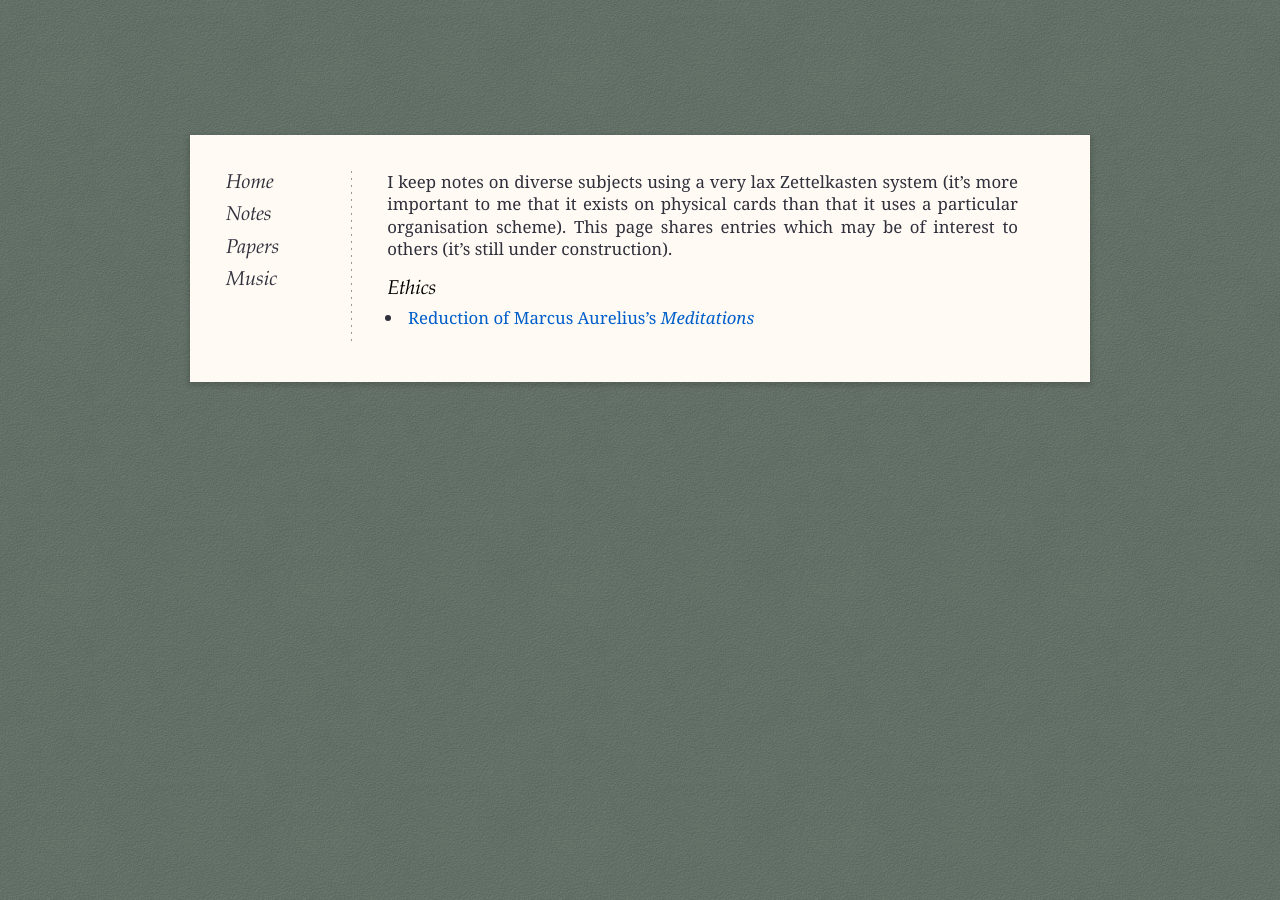
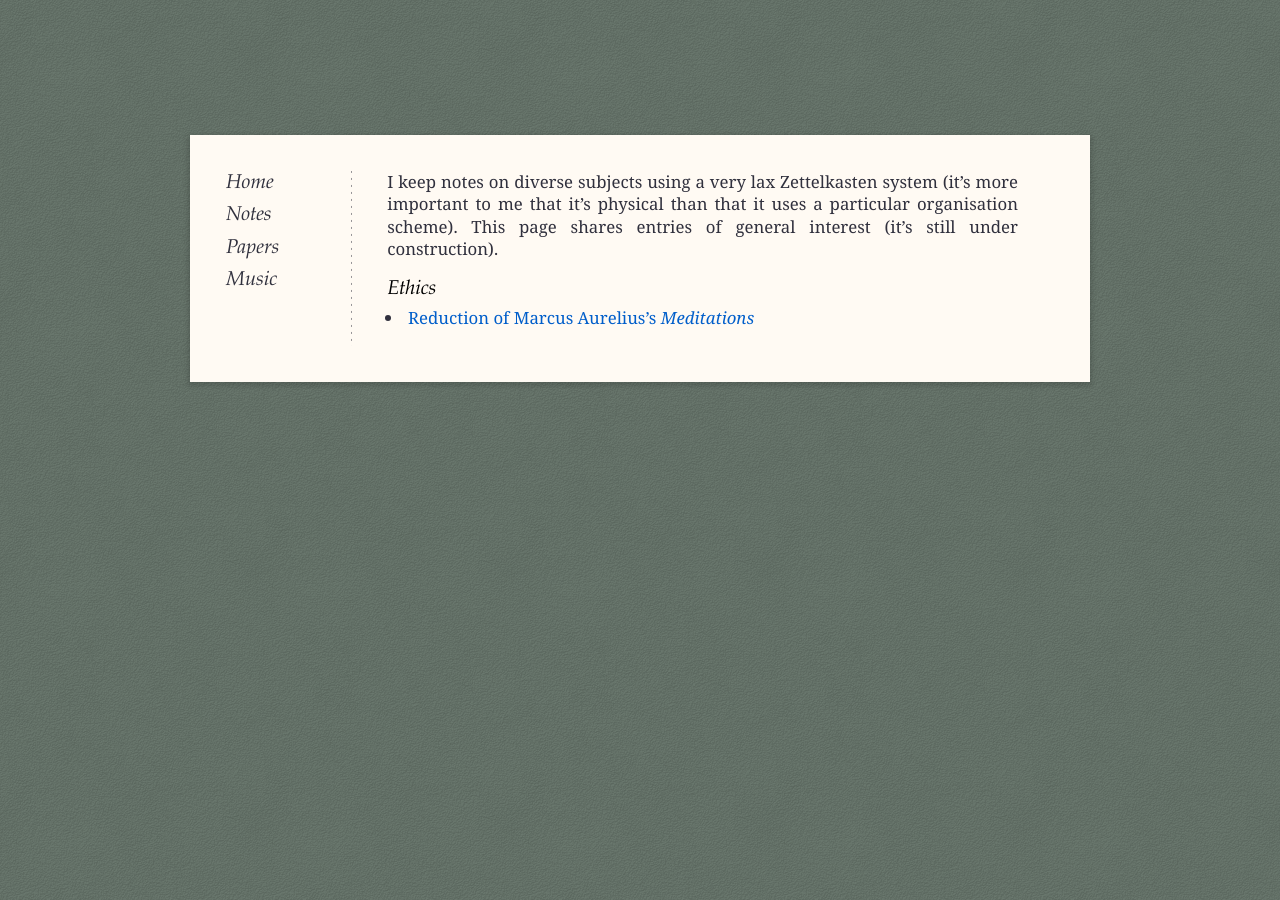
Before and after one commit to callumhackett/callumhackett.github.io, a Jekyll site: the page built from notes.md, in a window 1280 px wide. Built offline with Jekyll 4.4.1, drawn with Linux system fonts in a browser that asks for light colours; some web fonts are replaced.

Commit message:
content updates

```diff
--- a/notes.md
+++ b/notes.md
@@ -2,7 +2,7 @@
 layout: page
 title: Notes
 ---
-I keep notes on diverse subjects using a very lax Zettelkasten system (it's more important to me that it exists on physical cards than that it uses a particular organisation scheme). This page shares entries which may be of interest to others (it's still under construction).
+I keep notes on diverse subjects using a very lax Zettelkasten system (it's more important to me that it's physical than that it uses a particular organisation scheme). This page shares entries of general interest (it's still under construction).
 
 <h2>Ethics</h2>
 - [Reduction of Marcus Aurelius's *Meditations*](/notes/ethics/meditations_reduction.html)
```
Also changed, not shown: music.md (+1 -1 lines).
